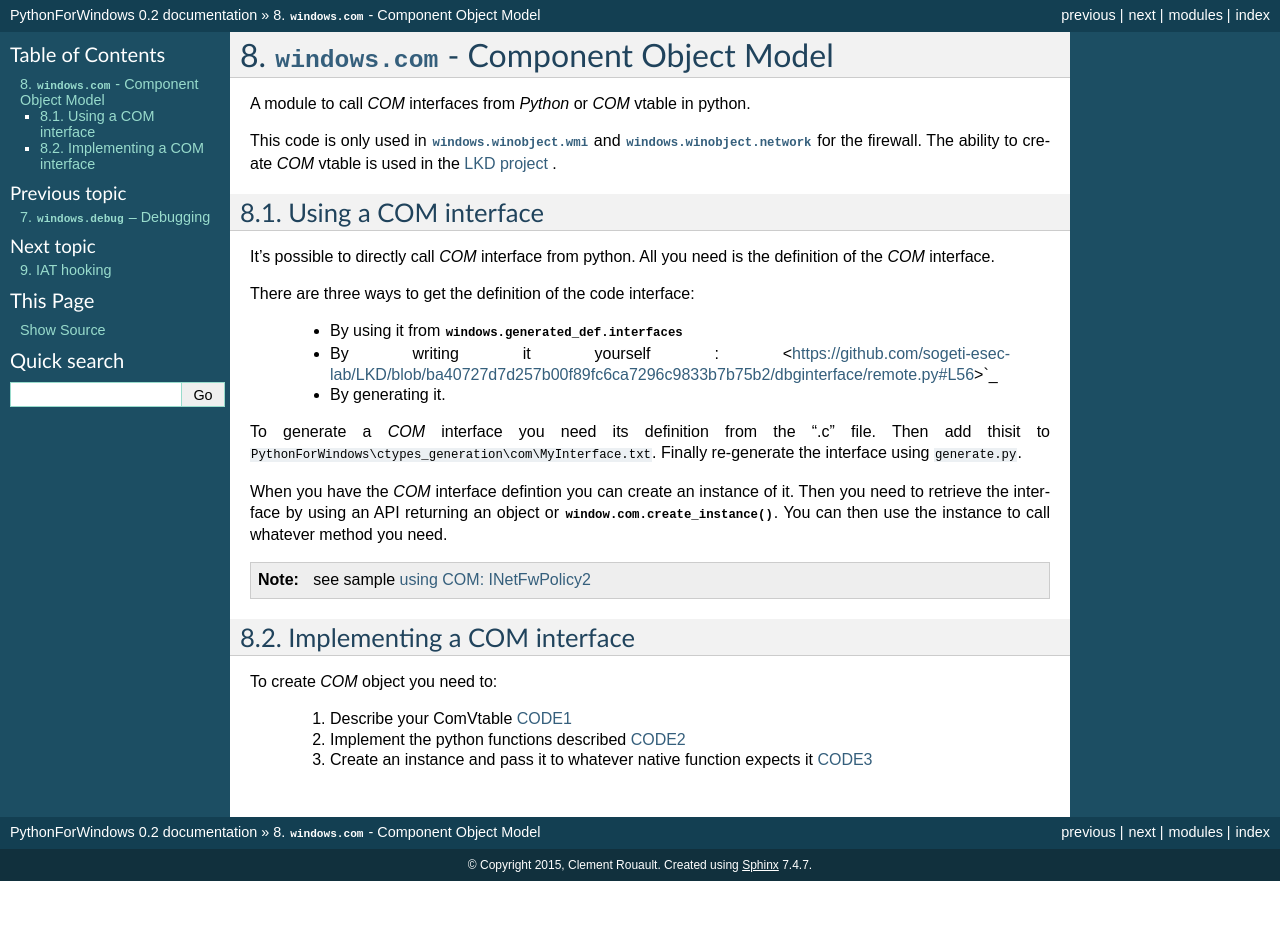
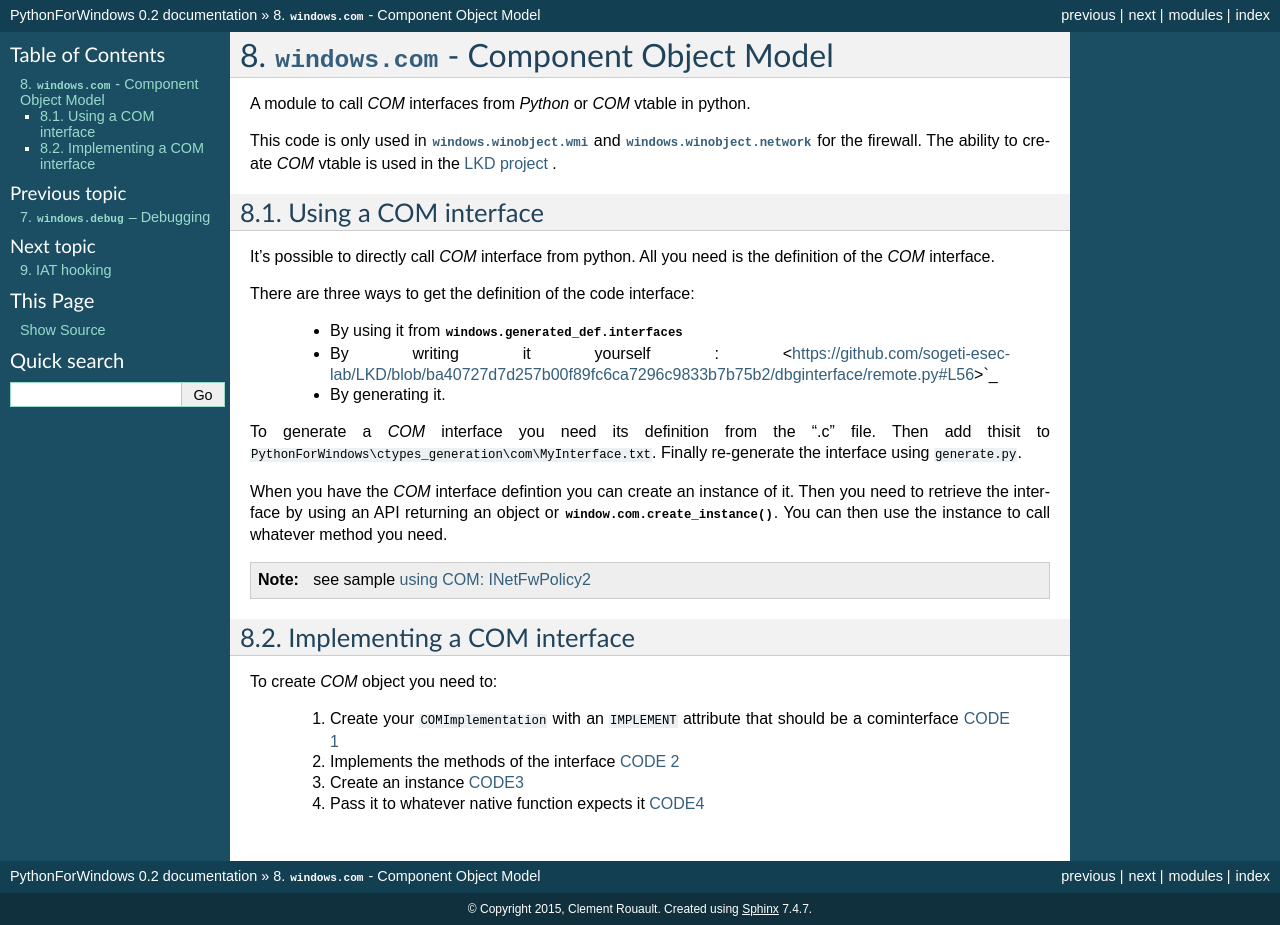
Before and after one commit to hakril/PythonForWindows, a Sphinx documentation site: the page built from docs/source/com.rst, in a window 1280 px wide. Built offline with Sphinx 7.4.7, drawn with Linux system fonts in a browser that asks for light colours; before the commit the page ends 900 px from its top, so only the background shows below that.

Commit message:
Update doc for COMImplementation usage

```diff
--- a/docs/source/com.rst
+++ b/docs/source/com.rst
@@ -38,6 +38,7 @@ Implementing a COM interface
 
 To create `COM` object you need to:
 
-    1. Describe your ComVtable `CODE1 <https://github.com/sogeti-esec-lab/LKD/blob/ba40727d7d257b00f89fc6ca7296c9833b7b75b2/simple_com.py#L89>`_
-    2. Implement the python functions described `CODE2 <https://github.com/sogeti-esec-lab/LKD/blob/ba40727d7d257b00f89fc6ca7296c9833b7b75b2/dbginterface/remote.py#L233>`_
-    3. Create an instance and pass it to whatever native function expects it `CODE3 <https://github.com/sogeti-esec-lab/LKD/blob/ba40727d7d257b00f89fc6ca7296c9833b7b75b2/dbginterface/remote.py#L438>`_
+    1. Create your ``COMImplementation`` with an ``IMPLEMENT`` attribute  that should be a cominterface `CODE 1 <https://github.com/sogeti-esec-lab/LKD/blob/efabf3cc38b94d4180ebe8d2c554da5d76b2fea1/lkd/dbginterface/base.py#L48>`_
+    2. Implements the methods of the interface `CODE 2 <https://github.com/sogeti-esec-lab/LKD/blob/efabf3cc38b94d4180ebe8d2c554da5d76b2fea1/lkd/dbginterface/base.py#L55>`_
+    3. Create an instance `CODE3 <https://github.com/sogeti-esec-lab/LKD/blob/efabf3cc38b94d4180ebe8d2c554da5d76b2fea1/lkd/dbginterface/base.py#L59>`_
+    4. Pass it to whatever native function expects it `CODE4 <https://github.com/sogeti-esec-lab/LKD/blob/efabf3cc38b94d4180ebe8d2c554da5d76b2fea1/lkd/dbginterface/base.py#L272>`_
```
Also changed, not shown: 1 other file.
